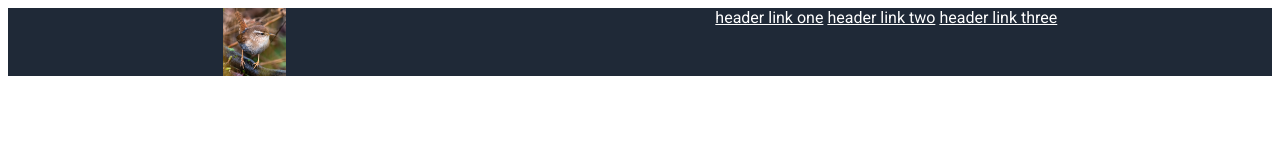
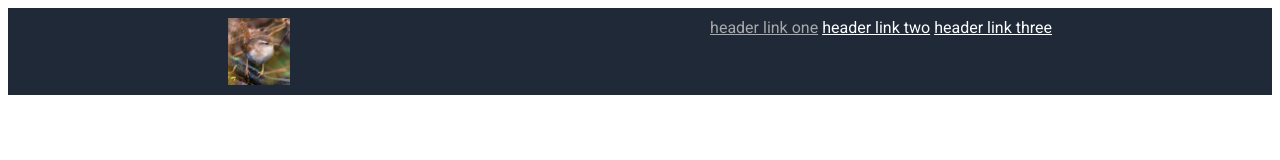
Before and after one commit to pigeonjim/Odin_Project_JM_Landing-Page, a plain HTML site: page index.html in a window 1280 px wide. In both pictures the pointer is over the link "header link one". Drawn offline with Linux system fonts and the light colour scheme.

Commit message:
Working on header

```diff
--- a/css/style.css
+++ b/css/style.css
@@ -7,8 +7,12 @@
     display: flex;
     justify-content: space-around;
     background-color: #1f2937;
+    padding: 10px
 }
 .header .links a{
     font-family: 'Roboto', sans-serif;
     color: white;
 }
+.header .links a:hover{
+    color: darkgrey;
+}
```
